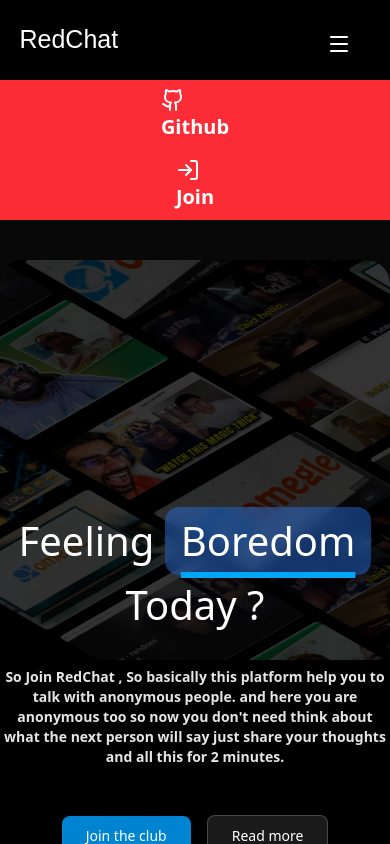
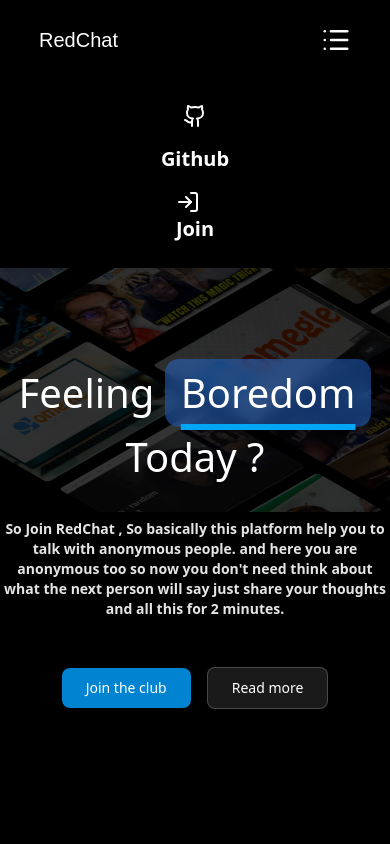
Before and after one commit to SuperexMack/redChat, a Next.js app in the folder client/: page / in a window 390 px wide. Both pictures are taken after a click on the icon 339 px from the left and 44 px from the top of the page. Shown: the top 844 px of the page. Built offline with nearby package versions, Linux system fonts and the light colour scheme; no server answers; a web font is replaced by a local one.

Commit message:
Fixed navbar

```diff
--- a/client/app/Components/LandingComponent.tsx
+++ b/client/app/Components/LandingComponent.tsx
@@ -33,7 +33,7 @@ export function ThreeDMarqueeDemoSecond() {
 
 
   return (
-    <div className="relative mx-auto my-10 bg-black z-10 flex h-screen w-full flex-col items-center justify-center overflow-hidden rounded-3xl">
+    <div className="relative mx-auto my-10 bg-black mt-[7rem] flex h-screen w-full flex-col items-center justify-center overflow-hidden rounded-3xl">
       <h2 className="relative main-landing-text z-20 mx-auto md:w-[50%] text-center text-[40px]  md:text-[60px] font-bold text-balance text-white">
         Feeling <span className="relative z-20 inline-block rounded-xl bg-blue-500/40 px-4 py-1 text-white underline decoration-sky-500 decoration-[6px] underline-offset-[16px] backdrop-blur-sm">Boredom</span>
         Today ?
--- a/client/app/Components/LandingPage.tsx
+++ b/client/app/Components/LandingPage.tsx
@@ -1,5 +1,5 @@
 import { ThreeDMarqueeDemoSecond } from "./LandingComponent";
-import { Navbar } from "./Navbar";
+import Navbar from "./Navbar";
 
 export function Landing(){
     return(
--- a/client/app/Components/Navbar.tsx
+++ b/client/app/Components/Navbar.tsx
@@ -1,25 +1,16 @@
 "use client"
-
-import Link from "next/link";
-import { Github } from 'lucide-react';
-import { LogIn } from 'lucide-react';
-import { LogOut } from 'lucide-react';
-import { DoorOpen } from 'lucide-react';
-import { jwtDecode } from "jwt-decode";
+import Link from  "next/link"
+import { Github , List, LogIn, LogOut} from 'lucide-react';
 import { useEffect, useState } from "react";
+import { ToastContainer, toast } from 'react-toastify';
 import { useRouter } from "next/navigation";
-import { ToastContainer, toast } from 'react-toastify';
-import { Menu } from 'lucide-react';
-
-interface useridinfo{
-  userId:string
-}
+export default function Navbar({feature,works,pricing}:any){
 
 
-export function Navbar(){
 
   const [userlogin,setUserlogin] = useState(false)
   const [clicked,setClicked] = useState(false)
+  const [touched,setTouched] = useState(false)
 
   const router = useRouter()
 
@@ -38,20 +29,21 @@ export function Navbar(){
     }
   }
 
-  const clickedBurger = ()=>{
-    setClicked(!clicked)
+
+
+   const toogle = ()=>{
+      setTouched(!touched)
    }
 
 
    return(
      <>
-        <div className="h-[80px] overflow-hidden flex items-center w-full bg-black sticky top-0 z-30">
-
-          <div className="absolute left-[5%] sm:left-[8%] md:left-[10%]">
-            <p className="navText text-[25px] sm:text-[30px] md:text-[30px] font-bold text-white">RedChat</p>
+     <div className="w-full z-50 fixed top-0 h-[80px] bg-black  flex items-center justify-center">
+        <div className="absolute left-[10%] flex items-center justify-center space-x-2">
+            <Link href={"/"}><h1 className="md:text-[30px] sm:text-[25px] text-[20px] text-white navText font-bold" >RedChat</h1></Link>
 	      </div>
 
-          <div className="absolute right-[10%] flex space-x-16">
+	<div className="flex  max-[1000px]:hidden justify-center items-center space-x-5">
 	   <Link className="text-[20px] hidden md:flex text-white font-bold" href={"https://github.com/SuperexMack/redChat"}><Github></Github><span>Github</span></Link>
 
            {userlogin?(
@@ -66,37 +58,44 @@ export function Navbar(){
             </>
            )}
 
-            <Menu onClick={clickedBurger} className="text-white mt-2 md:hidden"></Menu>
+	</div>
 
-
+   <div className="absolute min-[1000px]:hidden right-[10%]">
+       <List onClick={toogle} className="text-white h-[30px] w-[30px]"></List>
+   </div>
 
      </div>
 
+     {touched?(
+       <>
+      <div className=" fixed top-[80px] h-auto w-full bg-black flex flex-col items-center space-y-4 py-6 z-40 shadow-lg">
 
+          <div className="flex flex-col items-center space-y-4">
+
+           <Link className="text-[20px] md:flex text-white font-bold" href={"https://github.com/SuperexMack/redChat"}><Github></Github></Link>
+           <h1 className="text-white text-[20px] font-bold">Github</h1>
 
           </div>
-        {clicked ? (
-
-              <div className="flex flex-col items-center space-y-4 h-auto p-2 bg-red-500 w-full mt-[100px z-40">
-                <Link className="text-[20px]  text-white font-bold" href={"https://github.com/SuperexMack/redChat"}><Github></Github><span>Github</span></Link>
 
            {userlogin?(
 
             <>
-                        <button onClick={LogoutUser} className="text-[20px]  text-white font-bold"><LogOut></LogOut><span>LogOut</span></button>
+              <button onClick={LogoutUser} className="text-[20px] md:flex text-white font-bold"><LogOut></LogOut><span>LogOut</span></button>
             </>
 
            ):(
             <>
-                      <Link className="text-[20px]  text-white font-bold" href={"/join"}><LogIn></LogIn><span>Join</span></Link>
+             <Link className="text-[20px] md:flex text-white font-bold" href={"/join"}><LogIn></LogIn><span>Join</span></Link>
             </>
            )}
+
       </div>
-
+       </>
      ):(
       <>
       </>
      )}
+
    <ToastContainer></ToastContainer>
      </>
    )
--- a/client/app/layout.tsx
+++ b/client/app/layout.tsx
@@ -1,6 +1,6 @@
 import type { Metadata } from "next";
 import "./globals.css";
-import { Navbar } from "./Components/Navbar";
+import Navbar from "./Components/Navbar";
 import Footer from "./Components/Footer";
 import { GoogleOAuthProvider } from '@react-oauth/google';
 
```
Lines whose indentation alone changed are shown as unchanged.
